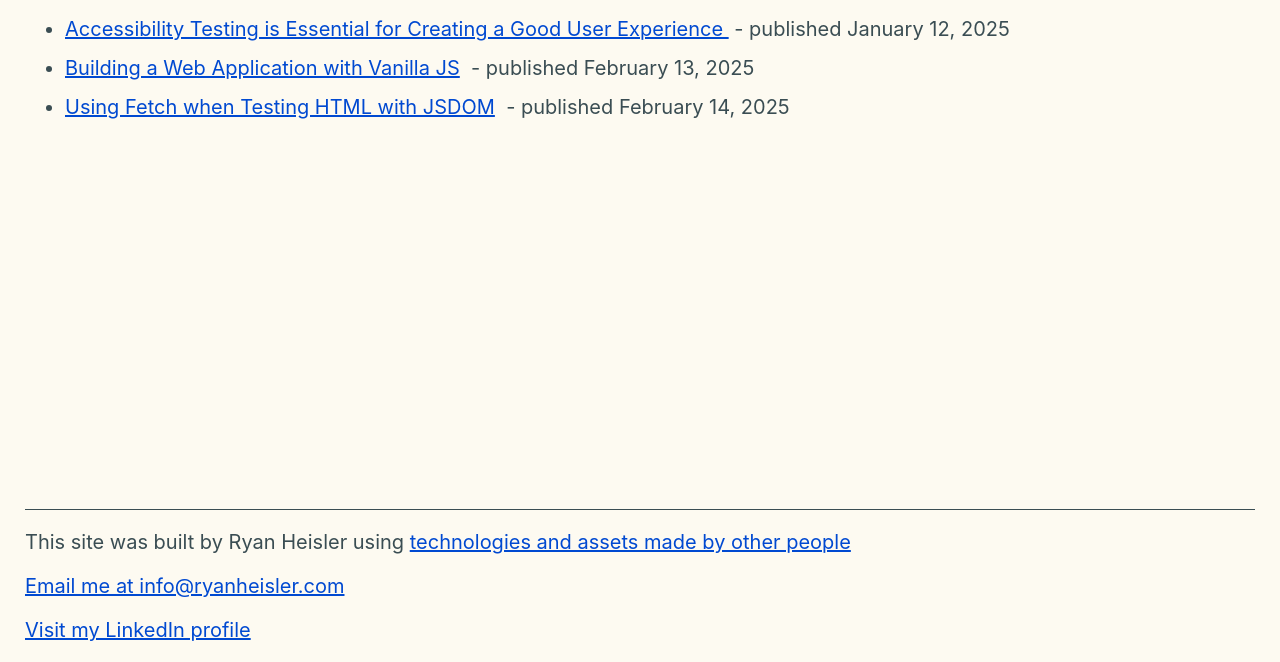
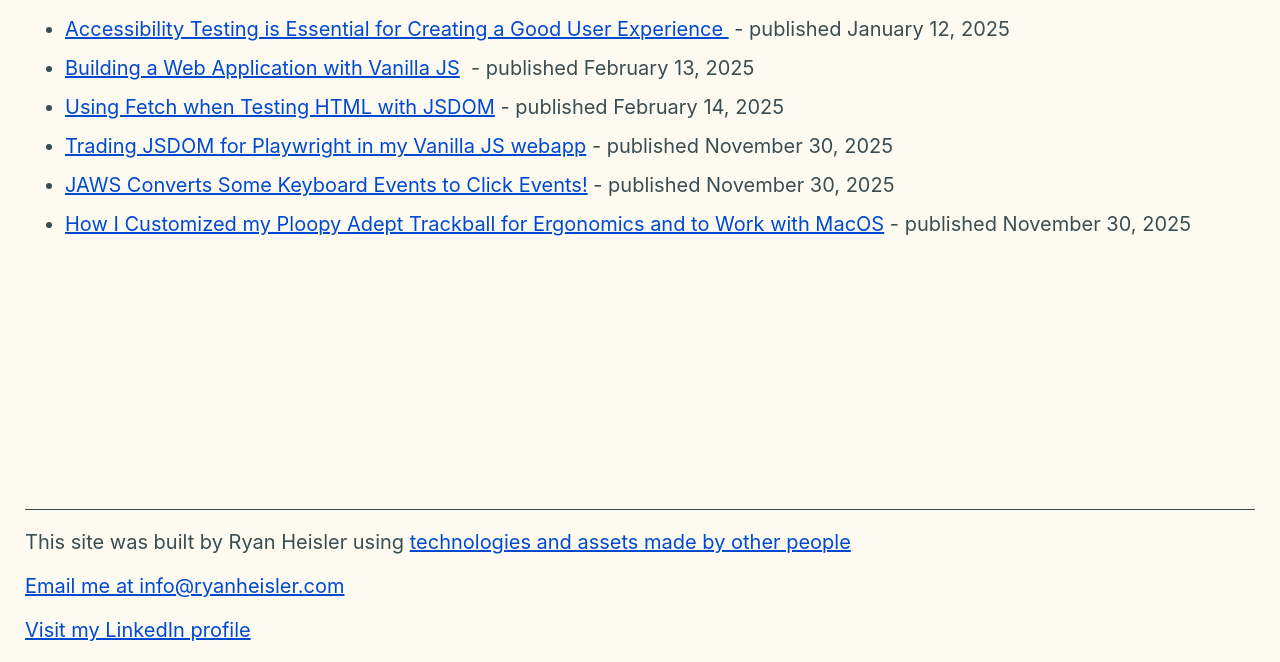
Before and after one commit to lortimer/ryanheisler.com-vanilla, a website: page src/public/index.html in a window 1280 px wide. Shown: the part 138-800 px from the top of the page. Drawn offline with Linux system fonts and the light colour scheme; a web font is replaced by a local one.

Commit message:
Add new posts to home page

```diff
--- a/src/public/index.html
+++ b/src/public/index.html
@@ -29,10 +29,8 @@
           <ul>
             <li class="entry">
               <a href="blog/accessibility/accessibility-testing-essential.html">Accessibility Testing is Essential for
-                Creating a Good User Experience
-              </a>
-              <span class="publish-date">&nbsp;- published <time
-               datetime="2025-01-12">January 12, 2025</time></span>
+                Creating a Good User Experience </a><span class="publish-date">&nbsp;- published <time
+             datetime="2025-01-12">January 12, 2025</time></span>
             </li>
             <li class="entry">
               <a href="blog/vanilla-project/building-vanilla-webapp.html">Building a Web Application with Vanilla JS</a>
@@ -40,18 +38,35 @@
                datetime="2025-02-13">February 13, 2025</time></span>
             </li>
             <li class="entry">
-              <a href="blog/vanilla-project/fetch-in-jsdom.html">Using Fetch when Testing HTML with JSDOM</a>
-              <span
-               class="publish-date">&nbsp;- published <time
-               datetime="2025-02-14">February 14, 2025</time></span>
+              <a href="blog/vanilla-project/fetch-in-jsdom.html">Using Fetch when Testing HTML with JSDOM</a><span
+             class="publish-date">&nbsp;- published <time
+             datetime="2025-02-14">February 14, 2025</time></span>
+            </li>
+            <li class="entry">
+              <a href="blog/vanilla-project/switch-jsdom-for-playwright.html">Trading JSDOM for Playwright in my Vanilla
+                JS webapp</a><span
+             class="publish-date">&nbsp;- published <time
+             datetime="2025-11-30">November 30, 2025</time></span>
+            </li>
+            <li class="entry">
+              <a href="blog/accessibility/jaws-converts-keyboard-to-click.html">JAWS Converts Some Keyboard Events to
+                Click Events!</a><span
+             class="publish-date">&nbsp;- published <time
+             datetime="2025-11-30">November 30, 2025</time></span>
+            </li>
+            <li class="entry">
+              <a href="blog/ploopy-adept/customize-ploopy-adept.html">How I Customized my Ploopy Adept Trackball for
+                Ergonomics and to Work with MacOS</a><span
+             class="publish-date">&nbsp;- published <time
+             datetime="2025-11-30">November 30, 2025</time></span>
             </li>
           </ul>
         </nav>
       </main>
       <hr class="horizontal-rule">
       <footer>
-        <p>This site was built by Ryan Heisler using
-          <a href="./credits-and-licenses.html">technologies and assets made by other people</a>
+        <p>This site was built by Ryan Heisler using <a href="./credits-and-licenses.html">technologies and assets made
+          by other people</a>
         </p>
         <p>
           <a href="mailto:info@ryanheisler.com">Email me at info@ryanheisler.com</a>
```
Also changed, not shown: README.md.
